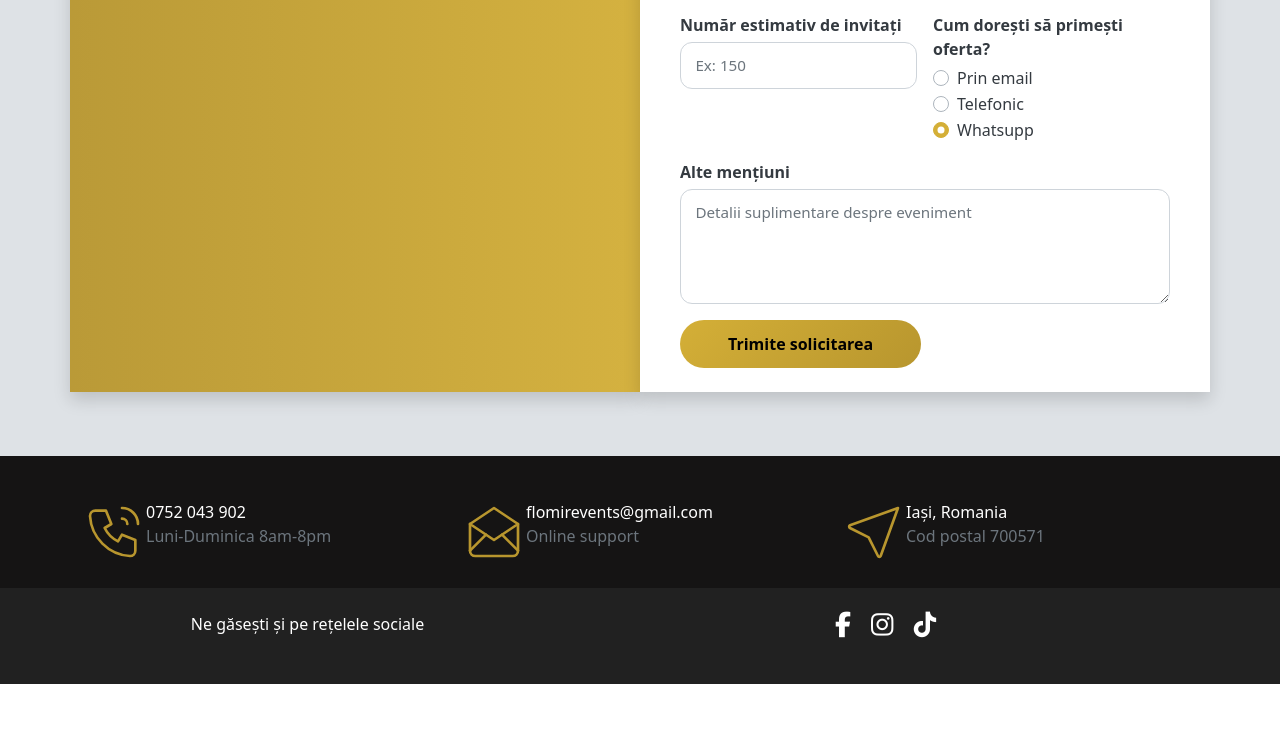
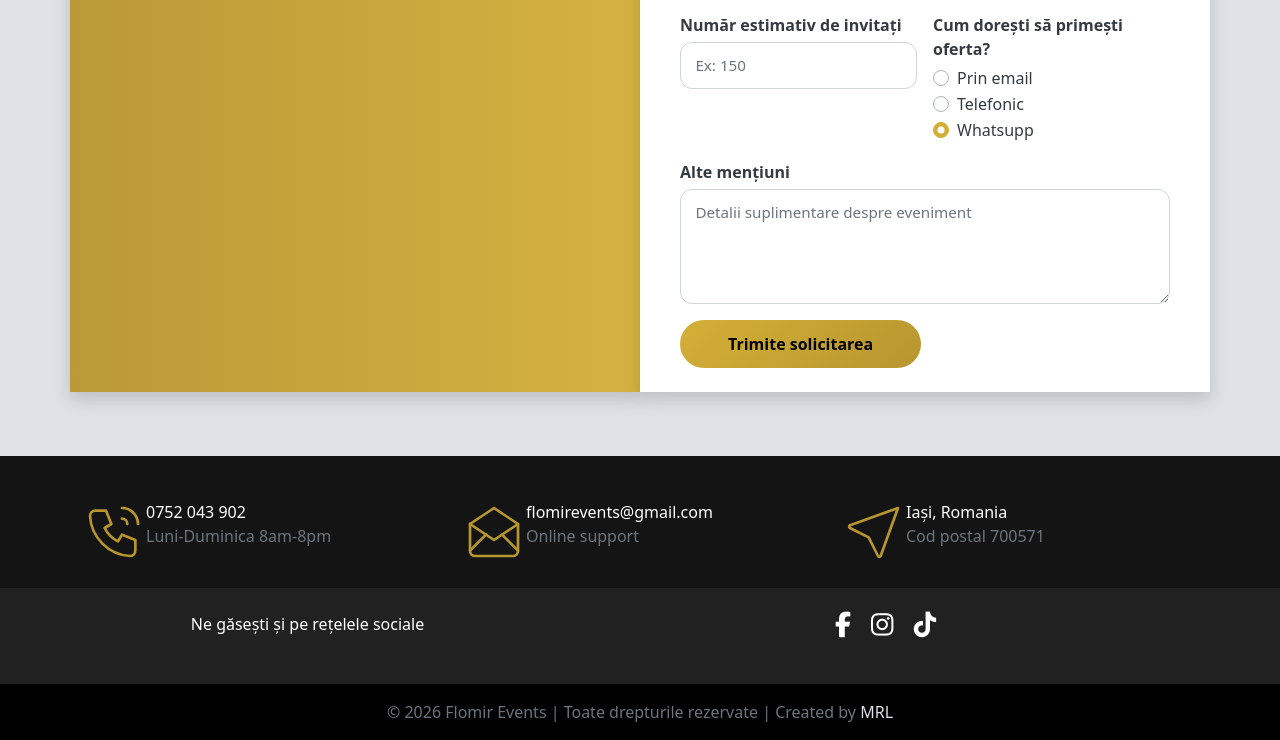
Before and after one commit to MirelSimihai/mirel-flomir-events, a website: page index.html in a window 1280 px wide. Shown: the part 7501-8241 px from the top of the page. Before the commit the page ends 8185 px from the top, so only its background shows below. Drawn offline with nearby package versions, Linux system fonts and the light colour scheme; a web font is replaced by a local one.

Commit message:
Add copyright footer section

```diff
--- a/index.html
+++ b/index.html
@@ -1421,7 +1421,28 @@
           </div>
         </div>
       </div>
+
+      <!-- SCopyright content -->
+
+      <div class="footer-bottom">
+        <div class="container">
+          <div class="row text-center text-white">
+            <div class="col-12">
+              <div class="footer-bottom__copyright">
+                © 2026 Flomir Events | Toate drepturile rezervate | Created by
+                <a
+                  href="https://github.com/MirelSimihai"
+                  target="_blank"
+                  rel="noopener"
+                  >MRL</a
+                >
+              </div>
+            </div>
+          </div>
+        </div>
+      </div>
     </footer>
+
     <!-- Portfolio Modal -->
     <div
       class="modal fade"
@@ -1445,6 +1466,7 @@
         </div>
       </div>
     </div>
+
     <!-- Whatsap form submit script -->
     <script>
       function sendWhatsApp(e) {
--- a/scss/sections/_footer.scss
+++ b/scss/sections/_footer.scss
@@ -58,3 +58,23 @@ a {
     }
   }
 }
+
+//footer bottom content
+
+.footer-bottom {
+  background-color: $black;
+  padding: 1rem;
+
+  &__copyright {
+    color: $gray-600;
+    font-weight: 400;
+    a {
+      color: $gray-300;
+      text-decoration: none;
+      &:hover {
+        color: $primary;
+        text-decoration: underline;
+      }
+    }
+  }
+}
```
Also changed, not shown: assets/css/style.css, 1 other file.
